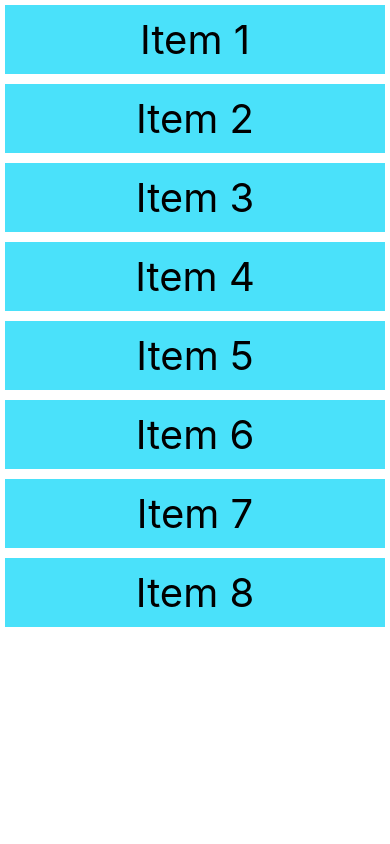
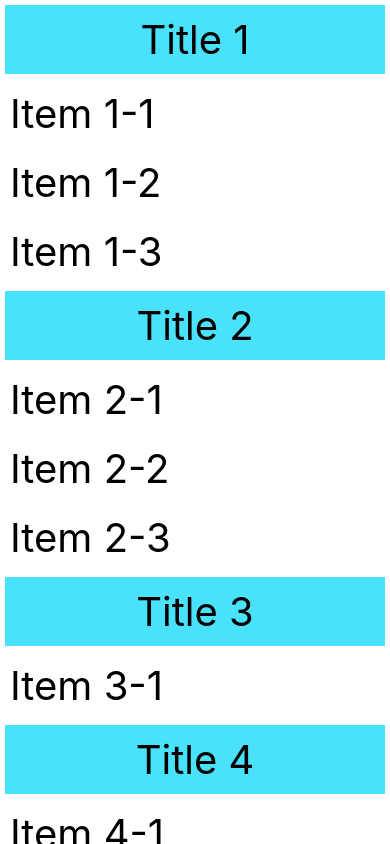
Before and after one commit to abhilashsethi/myApp, a React Native app: screen / in a window 390 px wide. Built offline with nearby package versions, Linux system fonts and the light colour scheme.

Commit message:
flatList and sectionList

```diff
--- a/App.js
+++ b/App.js
@@ -1,5 +1,5 @@
 import React, {useState} from 'react';
-import {RefreshControl, ScrollView, StyleSheet, Text, View} from 'react-native';
+import {SectionList, StyleSheet, Text, View} from 'react-native';
 
 const COLORS = {primary: '#1f145c', white: '#fff'};
 
@@ -43,7 +43,7 @@ const App = () => {
 
   return (
     <View style={styles.body}>
-      {/* <SectionList
+      <SectionList
         sections={DATA}
         keyExtractor={(item, index) => index.toString()}
         renderItem={({item}) => {
@@ -54,7 +54,7 @@ const App = () => {
             <Text style={styles.text}>{section.title}</Text>
           </View>
         )}
-      /> */}
+      />
 
       {/* <FlatList
         // numColumns={2}
@@ -77,7 +77,7 @@ const App = () => {
         }}
       /> */}
 
-      <ScrollView
+      {/* <ScrollView
         refreshControl={
           <RefreshControl
             refreshing={refreshing}
@@ -92,7 +92,7 @@ const App = () => {
             </View>
           );
         })}
-      </ScrollView>
+      </ScrollView> */}
     </View>
   );
 };
```
